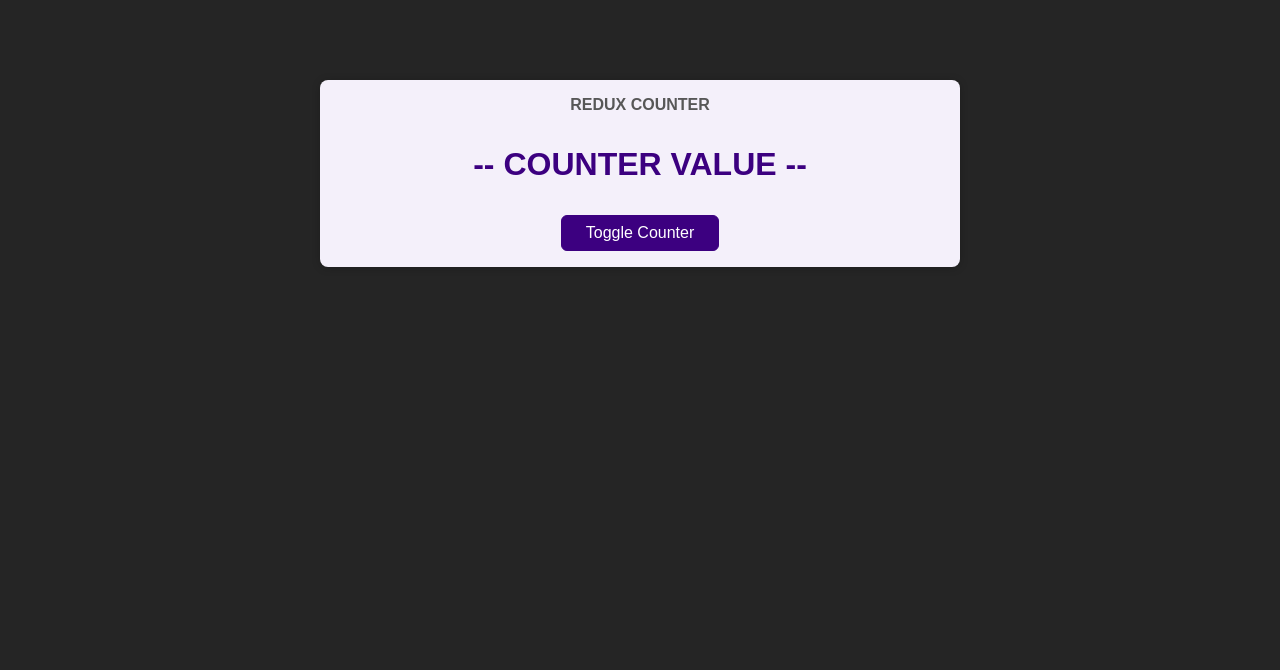
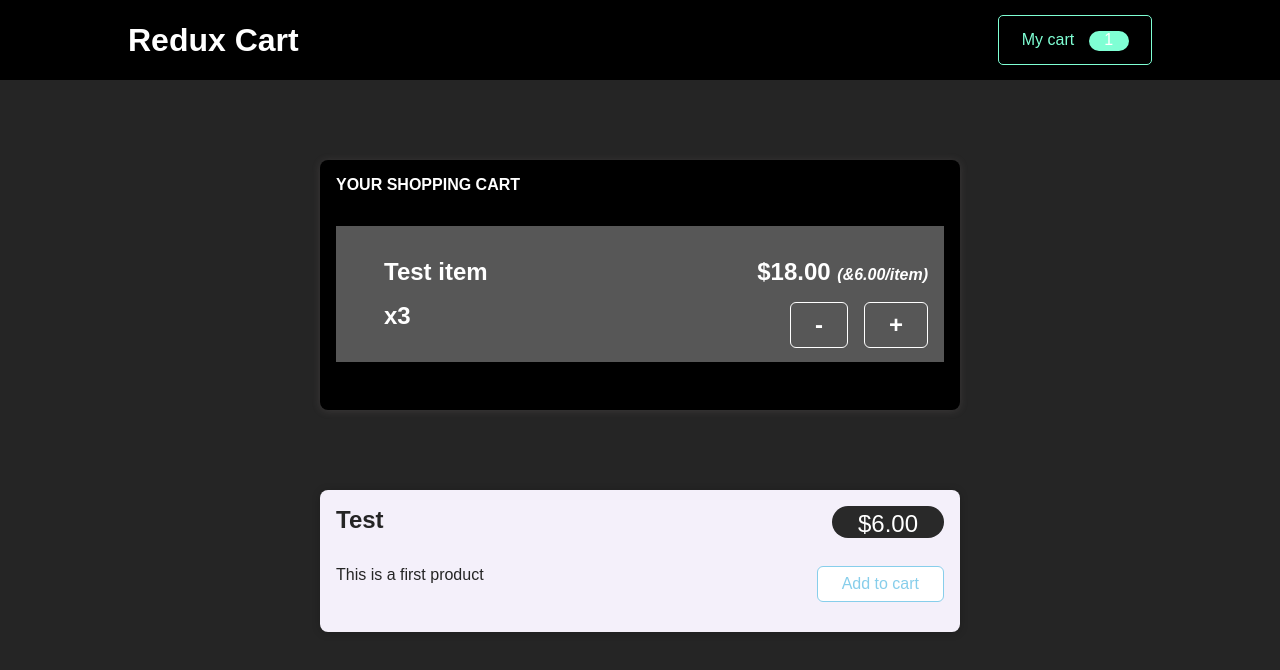
Before and after one commit to hectorares/redux, a React (Create React App) app in the folder 01-starting-project/: page / in a window 1280 px wide. Shown: the top 670 px of the page. Built offline with nearby package versions, Linux system fonts and the light colour scheme.

Commit message:
add cart components

```diff
--- a/01-starting-project/src/App.js
+++ b/01-starting-project/src/App.js
@@ -1,9 +1,17 @@
 import Counter from './components/Counter';
-
+import Header from './components/Header';
+import Cart from './components/Cart';
+import React, {Fragment} from 'react'
+import Product from './components/Product';
 
 function App() {
   return (
-    <Counter />
+    <Fragment>
+      <Header />
+      <Cart />
+      <Product />
+    </Fragment>
+
   );
 }
 
--- /dev/null
+++ b/01-starting-project/src/components/Cart.js
@@ -0,0 +1,23 @@
+import classes from './Cart.module.css'
+
+const Cart = () => {
+    return (
+        <main className={classes.cart}>
+            <h1>Your Shopping Cart</h1>
+            <div className={classes.item}>
+                <div>
+                    <span>Test item</span>
+                    <span>$18.00 <p>(&6.00/item)</p></span>
+                </div>
+                <div>
+                    <span>x3</span>
+                    <span>
+                    <button>-</button>
+                    <button>+</button>
+                    </span>
+                </div>
+            </div>
+        </main>
+    );
+};
+export default Cart;
--- /dev/null
+++ b/01-starting-project/src/components/Cart.module.css
@@ -0,0 +1,55 @@
+.cart {
+    margin: 5rem auto;
+    box-shadow: 0 1px 8px rgba(156, 140, 140, 0.2);
+    width: 40rem;
+    border-radius: 8px;
+    padding: 1rem;
+    background-color: #000000;
+  }
+
+  .cart h1 {
+    text-transform: uppercase;
+    color: #575757;
+    margin: 0;
+    font-size: 1rem;
+    color: white;
+
+  }
+
+  .item {
+    /* font-size: 2rem; */
+    color:  white;
+    margin: 2rem 0;
+    font-weight: bold;
+    background: #575757;
+    padding: 1rem;
+  }
+
+  .item div {
+    margin-top: 1rem;
+    margin-bottom: 1rem;
+  }
+
+  .item div span {
+    font-size: 1.5rem;
+  }
+
+  .item div span:nth-child(1){
+    margin-left: 2rem;
+  }
+
+  .item div span:nth-child(2){
+    float: right;
+  }
+
+  .item div span:nth-child(2) p{
+    font-size: 1rem;
+    display: inline;
+    font-style: italic;
+  }
+
+  .item div button {
+    background: transparent;
+    border: white solid 1px;
+    margin-left: 1rem;
+  }
--- a/01-starting-project/src/components/Header.js
+++ b/01-starting-project/src/components/Header.js
@@ -3,20 +3,17 @@ import classes from './Header.module.css';
 const Header = () => {
   return (
     <header className={classes.header}>
-      <h1>Redux Auth</h1>
-      <nav>
-        <ul>
-          <li>
+      <h1>Redux Cart</h1>
+          {/* <li>
             <a href='/'>My Products</a>
           </li>
           <li>
             <a href='/'>My Sales</a>
-          </li>
-          <li>
+          </li> */}
+          {/* <li>
             <button>Logout</button>
-          </li>
-        </ul>
-      </nav>
+          </li> */}
+          <div className={classes.cartCounter}>My cart <div className={classes.cartBadge}>1</div></div>
     </header>
   );
 };
--- a/01-starting-project/src/components/Header.module.css
+++ b/01-starting-project/src/components/Header.module.css
@@ -4,7 +4,7 @@
   display: flex;
   justify-content: space-between;
   align-items: center;
-  background-color: #3c0080;
+  background-color: #000000;
   color: white;
   padding: 0 10%;
 }
@@ -46,3 +46,23 @@
   background-color: #ffa600;
   border-color: #ffa600;
 }
+
+.cartCounter {
+  width: 15%;
+  border-radius: 5px;
+  border: 1px solid aquamarine;
+  height: 50px;
+  text-align: center;
+  color: aquamarine;
+}
+
+.cartBadge{
+  width: 40px;
+  height: 20px;
+  border-radius: 10px;
+  background: aquamarine;
+  display: inline-block;
+  margin-top: 15px;
+  margin-left: 10px;
+  color: white;
+}
--- /dev/null
+++ b/01-starting-project/src/components/Product.js
@@ -0,0 +1,29 @@
+import classes from './Product.module.css';
+
+
+const Product = () => {
+    return (
+        <main className={classes.product}>
+            <div className={classes.row}>
+                <span>
+                    <h2>
+                    Test
+                    </h2>
+                </span>
+                <div className={classes.price}>$6.00</div>
+            </div>
+            <div className={classes.row}>
+                <span>
+                    This is a first product
+                </span>
+                <span className={classes.right}>
+                    <button>Add to cart</button>
+                </span>
+            </div>
+
+        </main>
+
+    );
+}
+
+export default Product;
--- /dev/null
+++ b/01-starting-project/src/components/Product.module.css
@@ -0,0 +1,41 @@
+.product {
+    margin: 5rem auto;
+    box-shadow: 0 1px 8px rgba(0, 0, 0, 0.2);
+    width: 40rem;
+    border-radius: 8px;
+    padding: 1rem;
+    background-color: #f4f0fa;
+  }
+.product button{
+    background: white;
+    color: skyblue;
+    border-color: skyblue;
+}
+.product h2{
+    display: inline;
+}
+
+  .row {
+      margin-bottom: 2rem;
+  }
+
+
+
+  .price {
+      background: #292929;
+      width: 7rem;
+      height: 2rem;
+      text-align: center;
+      line-height: 0.3rem;
+      border-radius: 20px;
+      /* position: absolute; */
+      float: right;
+      padding: 1rem;
+      right: 0px;
+      font-size: 1.5rem;
+      color: white;
+  }
+
+  .right {
+      float: right;
+  }
```
